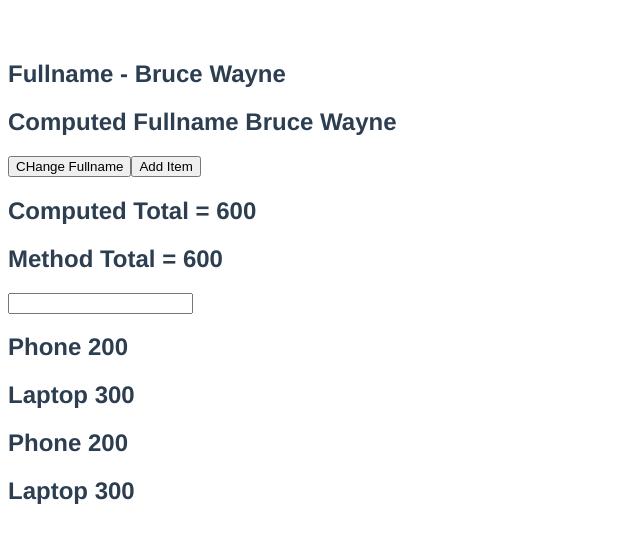
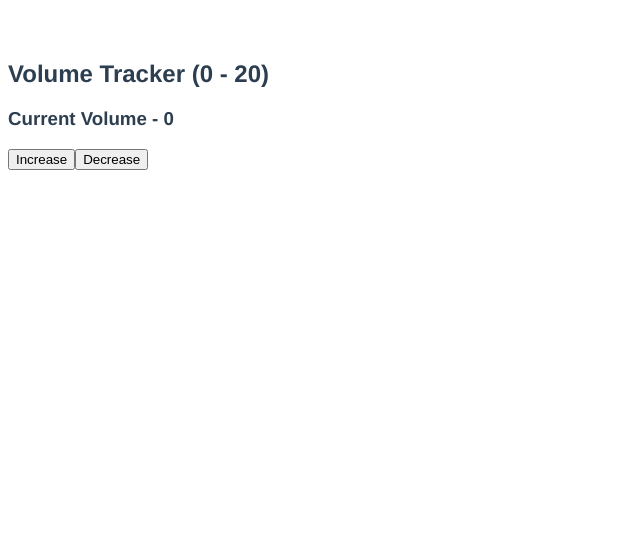
Before and after one commit to Shercosta/vue-3-codevolution, a Vue app in the folder vue-project/: page / in a window 1280 px wide. Shown: the top 542 px of the page, without its empty margins (0-640 px from the left). Built offline with nearby package versions, Linux system fonts and the light colour scheme.

Commit message:
tutorial 27 Watchers

```diff
--- /dev/null
+++ b/vue-project/src/Watchers.vue
@@ -0,0 +1,33 @@
+<template>
+  <div>
+    <h2>Volume Tracker (0 - 20)</h2>
+    <h3>Current Volume - {{ volume }}</h3>
+    <div>
+      <button @click="volume += 2">Increase</button>
+      <button @click="volume -= 2">Decrease</button>
+    </div>
+  </div>
+</template>
+
+<script>
+export default {
+  name: "Watchers",
+  data() {
+    return {
+      volume: 0,
+    };
+  },
+  methods: {},
+  computed: {},
+  watch: {
+    volume(newValue, oldValue) {
+      if(newValue > oldValue && newValue === 16) {
+        alert("Warning more than 16")
+      }
+    }
+  },
+};
+</script>
+
+<style>
+</style>
--- a/vue-project/src/main.js
+++ b/vue-project/src/main.js
@@ -5,5 +5,6 @@
 import BonusDirectives from "./BonusDirectives.vue";
 import ComputedProperties from "./ComputedProperties.vue";
 import showImage from "./ShowImage.vue";
+import Watchers from "./Watchers.vue";
 
-createApp(ComputedProperties).mount("#app");
+createApp(Watchers).mount("#app");
```
